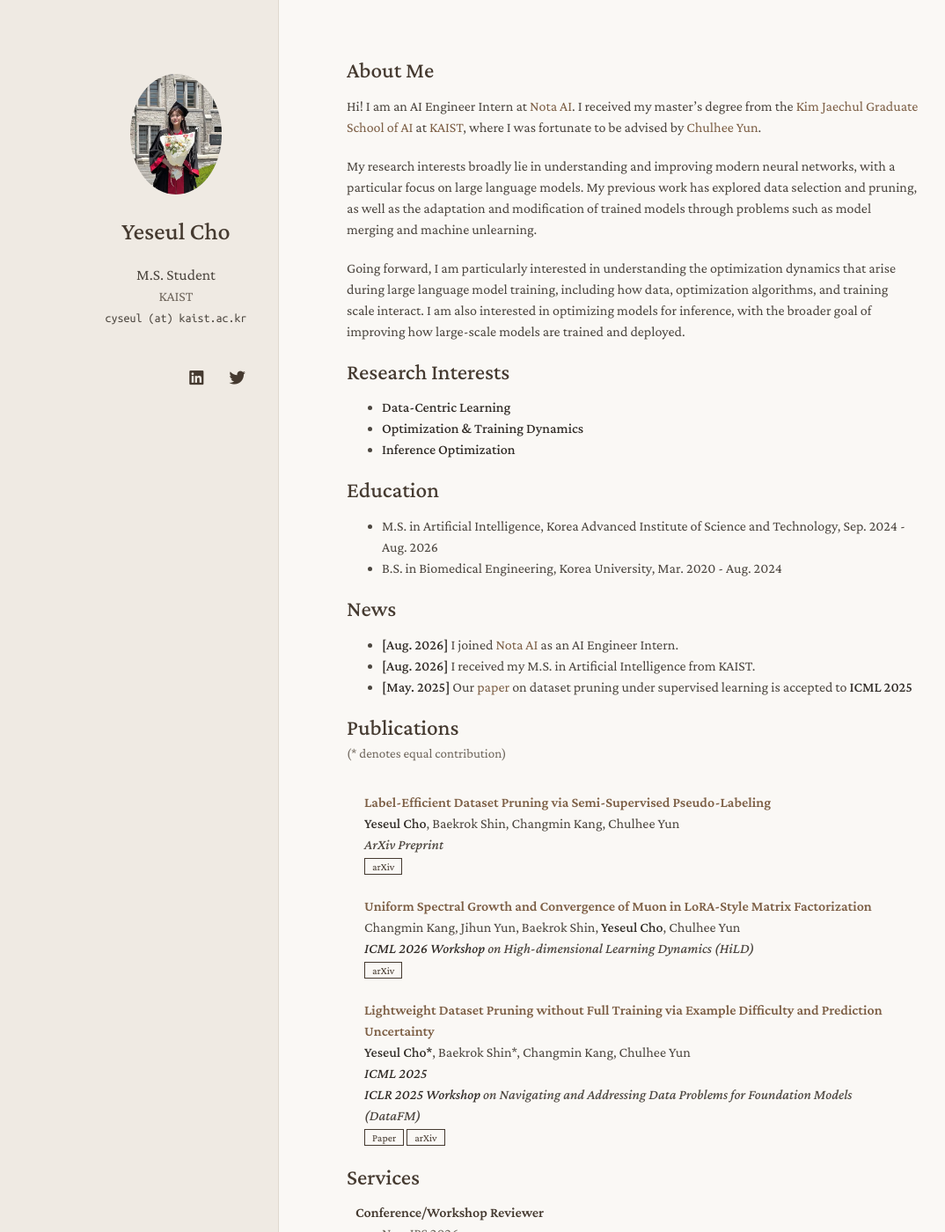
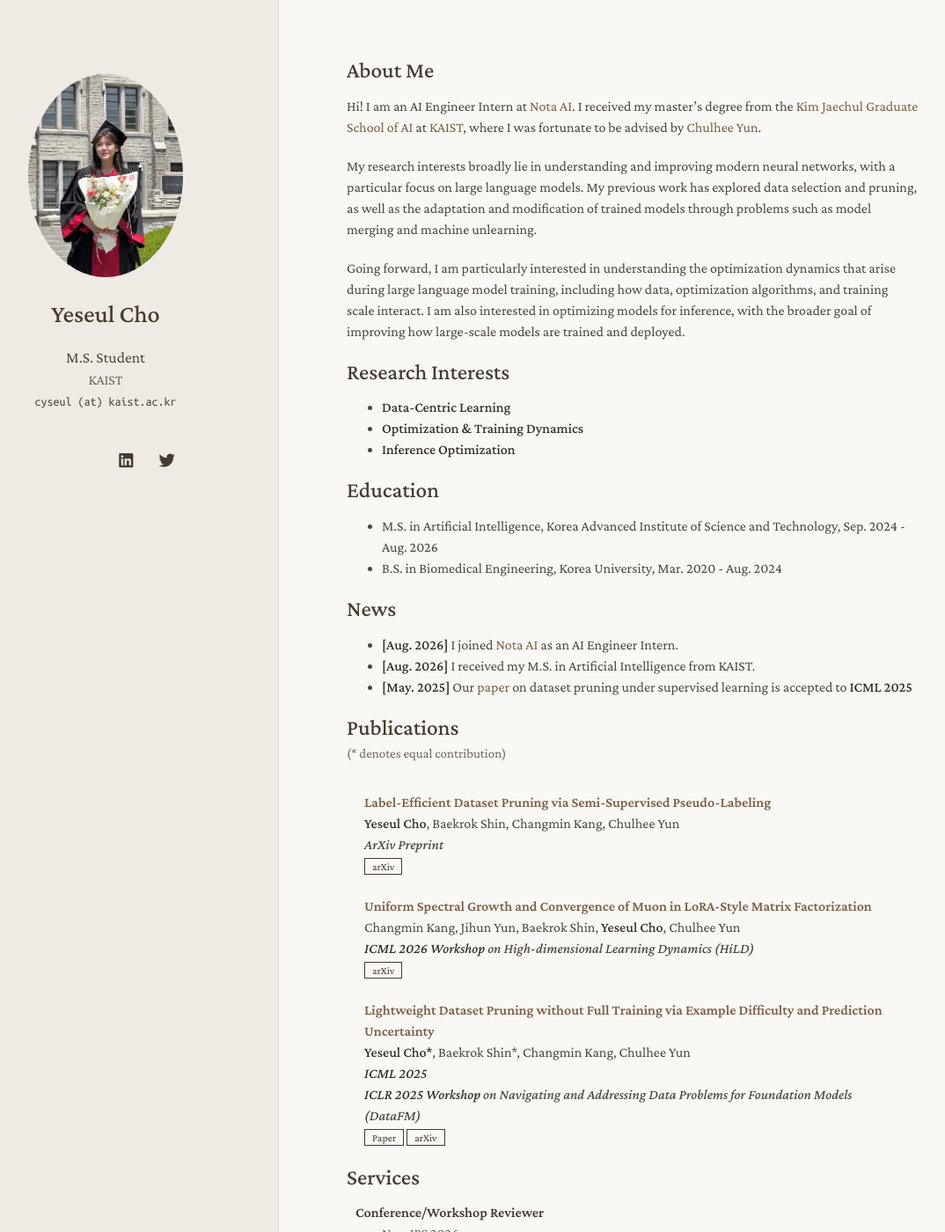
Before and after one commit to cyseul/cyseul.github.io, a Jekyll site: the page built from index.md, in a window 1280 px wide and 1400 px high. Shown: the whole window at 88% size, without its empty margins (76-1150 px from the left). Built offline with Jekyll 4.4.1, drawn with Linux system fonts in a browser that asks for light colours; nearby versions of some CDN libraries; a style sheet for code colours, icons or effects is not loaded; our own code applies the rules of GitHub Pages for plain Markdown files.

Commit message:
26.09.19 update
Make the profile block itself fill the left wall

Instead of bleeding a background leftward behind a 232px column, anchor
the header to the viewport edge (left:0) and widen it to where that column
used to end: calc(50vw - 248px), derived from the 960px wrapper gutter
plus 232. The profile content centres in the full panel. Drops the
box-shadow trick entirely; footer follows the same geometry.

Co-Authored-By: Claude Opus 5 (1M context) <noreply@anthropic.com>

```diff
--- a/_sass/minimal-light-no-dark-mode.scss
+++ b/_sass/minimal-light-no-dark-mode.scss
@@ -283,16 +283,19 @@ img {
 }
 
 header {
-  width:232px;
+  /* the rail is the left wall: anchored to the viewport edge, running to
+     where the 232px column used to end (wrapper gutter + 232 = 50vw - 248) */
+  width:calc(50vw - 248px);
+  min-width:232px;
   float:left;
   position:fixed;
   -webkit-font-smoothing:subpixel-antialiased;
   padding-top:4.0em;
   text-align:center;
   top:0;
+  left:0;
   bottom:0;
   background:#efeae3;
-  box-shadow:-100vw 0 0 100vw #efeae3;
   border-right:1px solid #e0d9cf;
 }
 
@@ -376,9 +379,11 @@ hr {
 }
 
 footer {
-  width:232px;
+  width:calc(50vw - 248px);
+  min-width:232px;
   float:left;
   position:fixed;
+  left:0;
   bottom:30px;
   -webkit-font-smoothing:subpixel-antialiased;
   text-align:center;
--- a/_sass/minimal-light.scss
+++ b/_sass/minimal-light.scss
@@ -356,23 +356,25 @@ img {
 }
 
 header {
-  width:232px;
+  /* the rail is the left wall: anchored to the viewport edge, running to
+     where the 232px column used to end (wrapper gutter + 232 = 50vw - 248) */
+  width:calc(50vw - 248px);
+  min-width:232px;
   float:left;
   position:fixed;
   -webkit-font-smoothing:subpixel-antialiased;
   padding-top:4.0em;
   text-align:center;
   top:0;
+  left:0;
   bottom:0;
   background:#efeae3;
-  box-shadow:-100vw 0 0 100vw #efeae3;
   border-right:1px solid #e0d9cf;
 }
 
 @media (prefers-color-scheme: dark) {
   header {
     background:#262733;
-    box-shadow:-100vw 0 0 100vw #262733;
     border-right:1px solid #343544;
   }
 }
@@ -463,9 +465,11 @@ hr {
 }
 
 footer {
-  width:232px;
+  width:calc(50vw - 248px);
+  min-width:232px;
   float:left;
   position:fixed;
+  left:0;
   bottom:30px;
   -webkit-font-smoothing:subpixel-antialiased;
   text-align:center;
```
